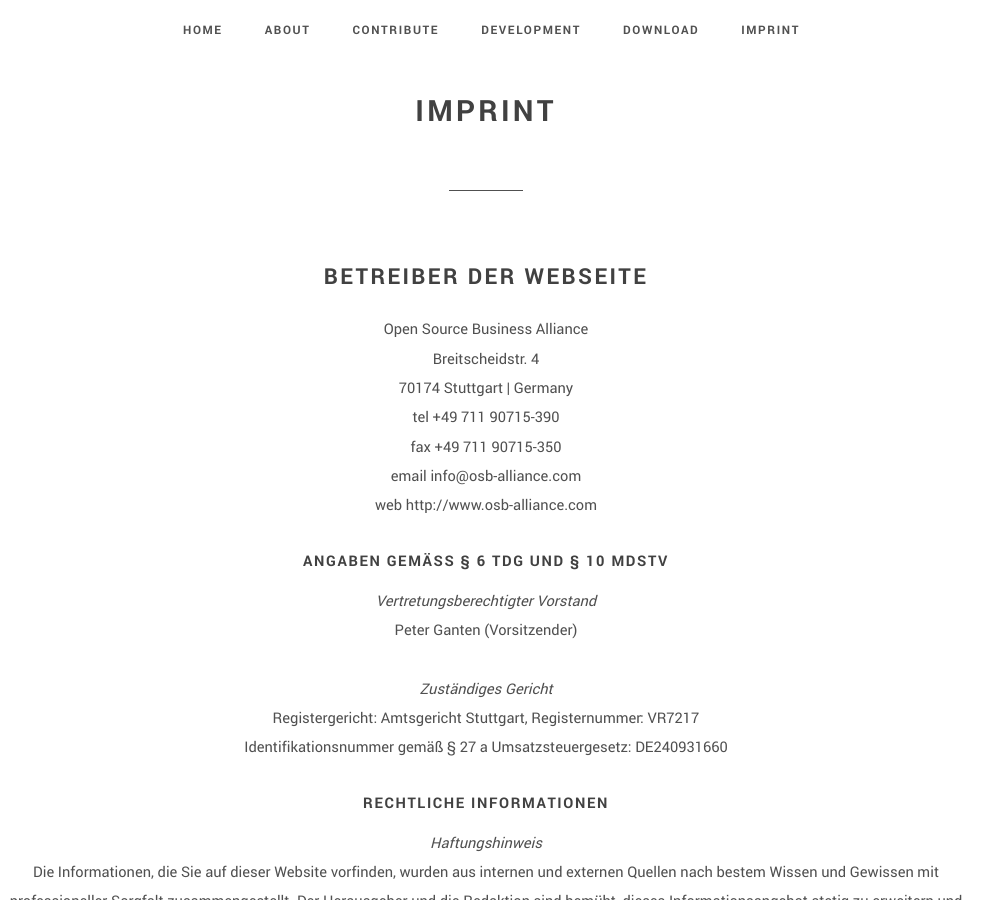
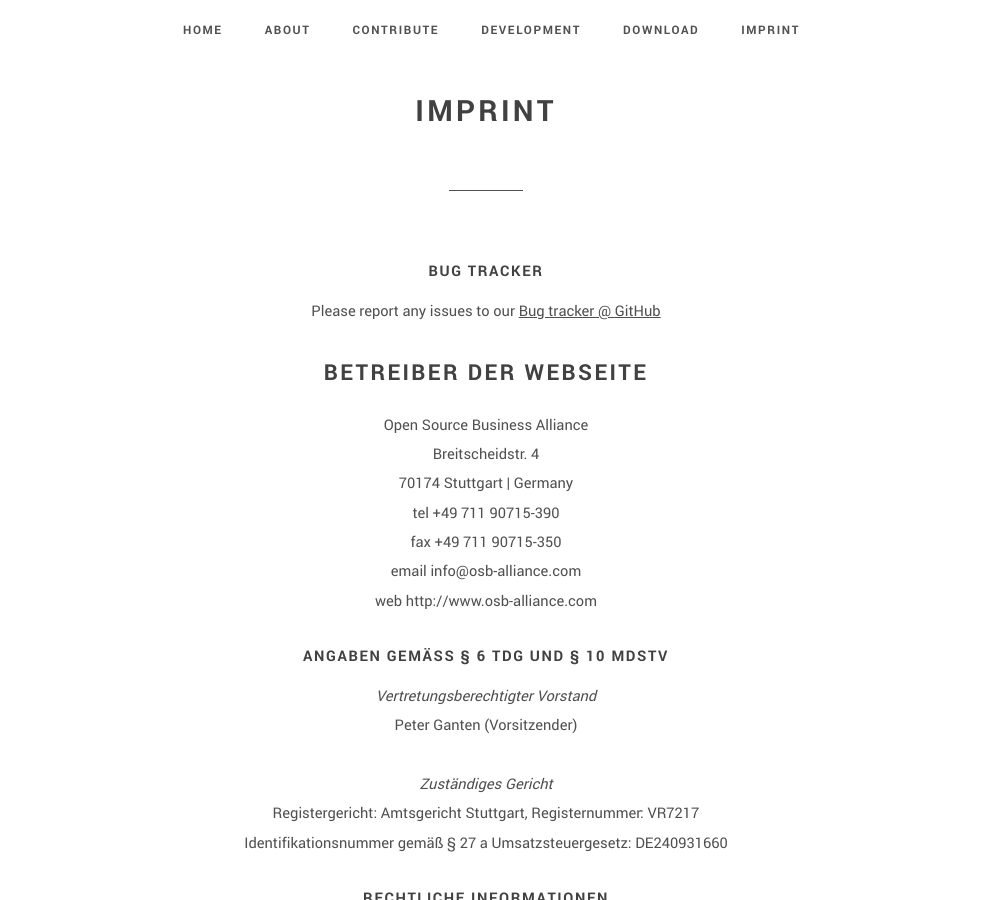
Before and after one commit to iridium-browser/tracker, a Jekyll site: the page built from imprint.md, in a window 1280 px wide and 900 px high, scrolled down 425 px. Shown: the whole window, without its empty margins (154-1147 px from the left). Built offline with Jekyll 4.4.1, drawn with Linux system fonts in a browser that asks for light colours.

Commit message:
updated imprint
bug tracker info added to top of imprint

```diff
--- a/imprint.md
+++ b/imprint.md
@@ -2,6 +2,10 @@
 layout: pagecentered
 title: "Imprint"
 ---
+
+#### Bug Tracker ####
+Please report any  issues to our [Bug tracker @ GitHub](https://github.com/iridium-browser/iridium-browser/issues)
+
 
 Betreiber der Webseite
 ----------------------
```
